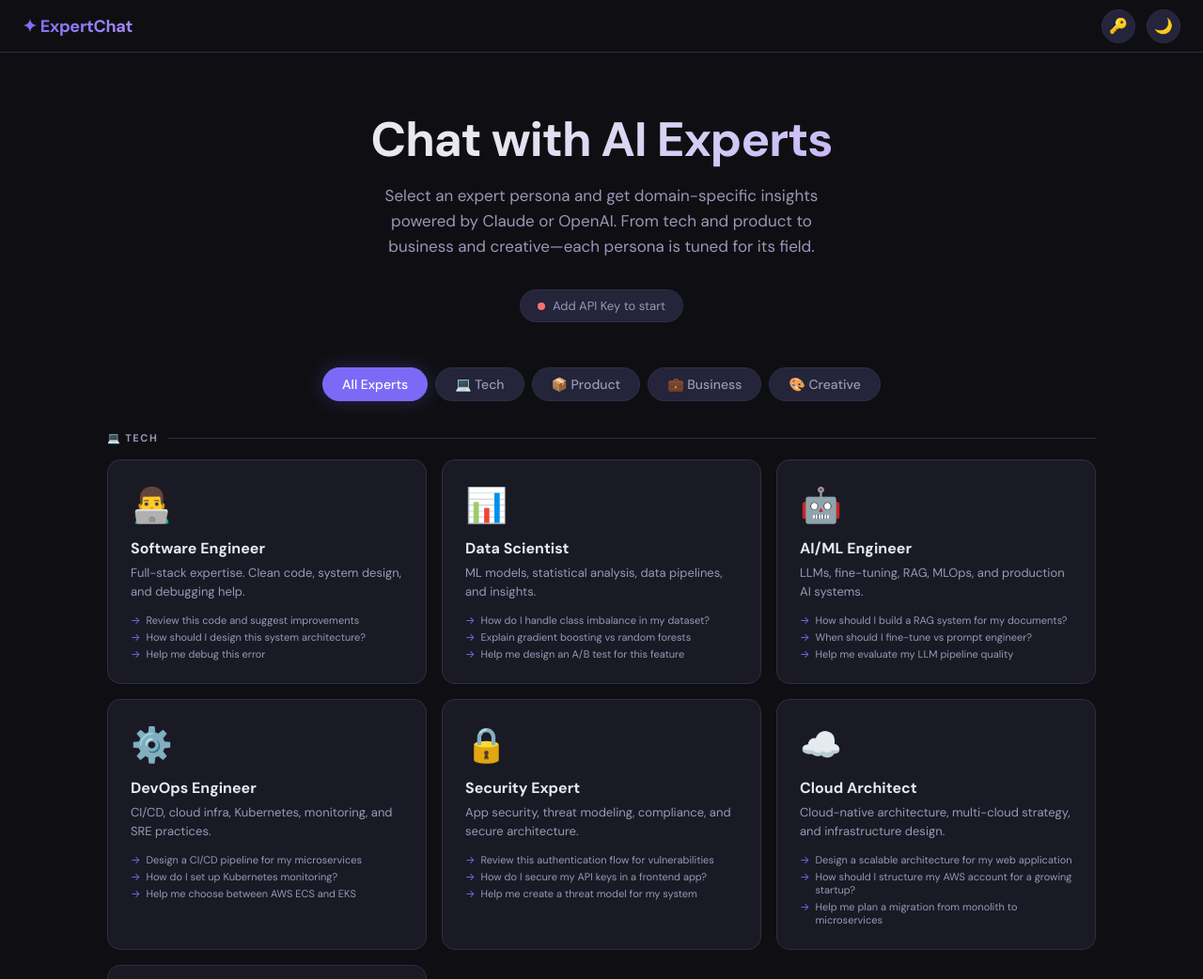
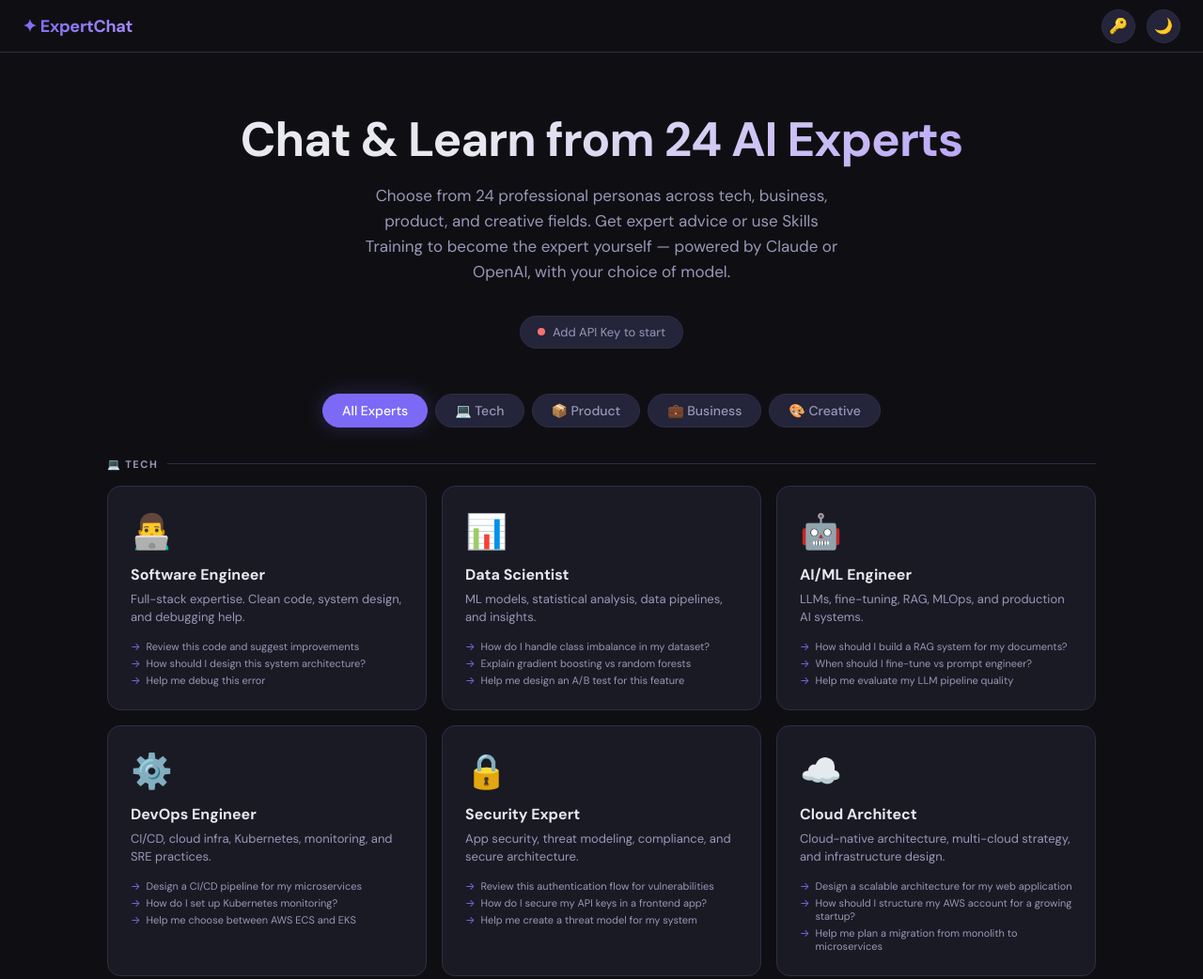
Before and after one commit to yg674-dev/ai-persona-chat, a plain HTML site: page index.html in a window 1280 px wide. Shown: the top 1042 px of the page at 94% size. Drawn offline with Linux system fonts and the light colour scheme.

Commit message:
Update title, description, and hero copy to reflect all features
- Title: "ExpertChat — 24 AI Expert Personas | Claude & OpenAI | Skills Training"
- Meta description: mentions 24 personas, Claude/OpenAI, model choice, Skills Training
- Hero heading: "Chat & Learn from 24 AI Experts"
- Hero subtext: highlights all four pillars (personas, Skills Training, providers, models)
- Footer: lists all key features inline

Co-Authored-By: Claude Sonnet 4.6 <noreply@anthropic.com>

```diff
--- a/index.html
+++ b/index.html
@@ -3,8 +3,8 @@
 <head>
 <meta charset="UTF-8">
 <meta name="viewport" content="width=device-width, initial-scale=1.0">
-<title>ExpertChat — AI Expert Personas</title>
-<meta name="description" content="Chat with AI experts in tech, business, and creative fields. Get domain-specific insights powered by Claude or OpenAI.">
+<title>ExpertChat — 24 AI Expert Personas | Claude & OpenAI | Skills Training</title>
+<meta name="description" content="Chat with 24 AI expert personas across tech, business, product, and creative fields. Powered by Claude or OpenAI — choose your model. Includes guided Skills Training to help you become the expert yourself.">
 <link rel="canonical" href="https://yg674-dev.github.io/ai-persona-chat/">
 <link rel="preconnect" href="https://fonts.googleapis.com">
 <link rel="preconnect" href="https://fonts.gstatic.com" crossorigin>
@@ -542,8 +542,8 @@
 <!-- LANDING -->
 <div id="landing">
   <div class="hero">
-    <h1>Chat with AI Experts</h1>
-    <p>Select an expert persona and get domain-specific insights powered by Claude or OpenAI. From tech and product to business and creative—each persona is tuned for its field.</p>
+    <h1>Chat & Learn from 24 AI Experts</h1>
+    <p>Choose from 24 professional personas across tech, business, product, and creative fields. Get expert advice or use Skills Training to become the expert yourself — powered by Claude or OpenAI, with your choice of model.</p>
     <div class="api-pill" id="api-status-pill">
       <span class="dot no-key" id="api-dot"></span>
       <span id="api-status-text">Add API Key to start</span>
@@ -562,7 +562,7 @@
     <!-- rendered by JS -->
   </div>
   <footer class="landing-footer">
-    <p>Powered by Claude or OpenAI · Your API key stays in your browser</p>
+    <p>24 expert personas · Claude &amp; OpenAI · Model selector · Skills Training · Your API key stays in your browser</p>
   </footer>
 </div>
 
```
